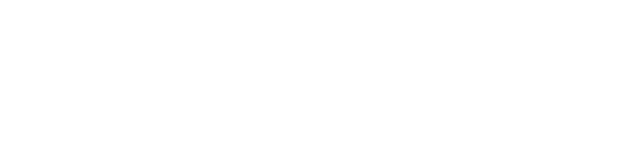
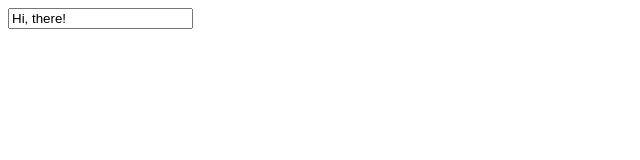
Before and after one commit to takuyakikuchi/understanding-typescript, a website with bundled scripts: page index.html in a window 1280 px wide. Shown: the whole page, without its empty margins (0-640 px from the left). Built offline with nearby package versions, Linux system fonts and the light colour scheme.

Commit message:
Type Casting

```diff
--- a/index.html
+++ b/index.html
@@ -1,12 +1,14 @@
+<!-- @format -->
+
 <!DOCTYPE html>
 <html lang="en">
   <head>
-  <meta charset="UTF-8">
-  <meta name="viewport" content="width=device-width, initial-scale=1.0">
+    <meta charset="UTF-8" />
+    <meta name="viewport" content="width=device-width, initial-scale=1.0" />
     <title>Understanding TypeScript</title>
     <script src="dist/app.js" defer></script>
   </head>
   <body>
-
+    <input type="text" id="user-input" />
   </body>
 </html>
--- a/src/app.ts
+++ b/src/app.ts
@@ -87,5 +87,10 @@ function moveAnimal(animal: Animal) {
       speed = animal.runningSpeed;
   }
 }
+// console.log(moveAnimal({ type: 'horse', runningSpeed: 2 }));
 
-// console.log(moveAnimal({ type: 'horse', runningSpeed: 2 }));
+// Type Casting
+// const userInput = <HTMLInputElement>document.getElementById('user-input')!;
+const userInput = document.getElementById('user-input')! as HTMLInputElement;
+
+userInput.value = 'Hi, there!';
```
Also changed, not shown: dist/app.js, 1 other file. Lines whose indentation alone changed are shown as unchanged.
